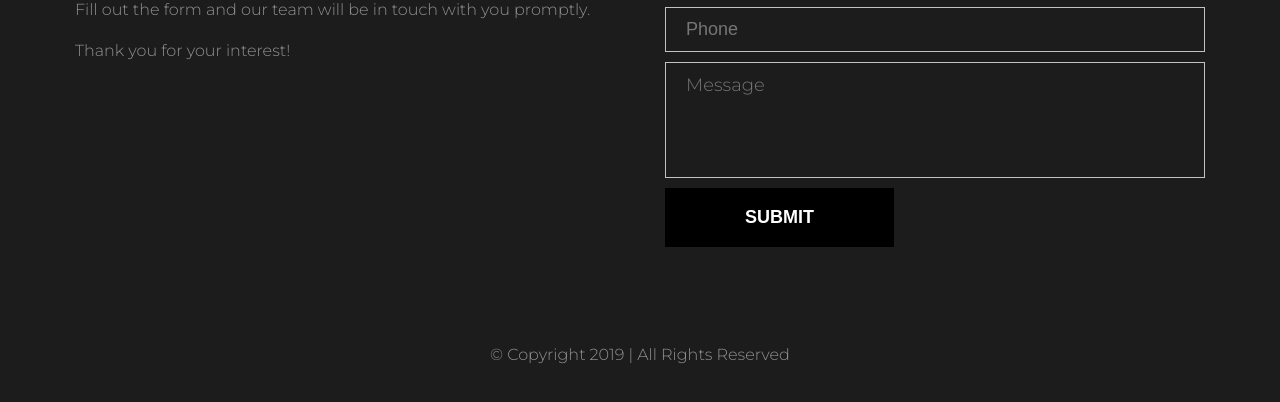
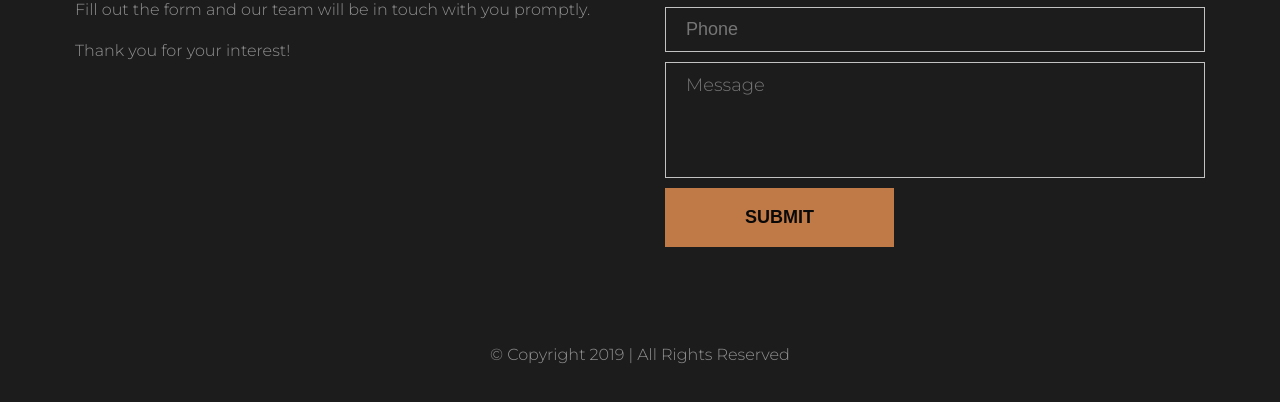
Before and after one commit to mirzomumin98/mirzomumin98.github.io, a plain HTML site: page index.html in a window 1280 px wide. Shown: the part 4072-4474 px from the top of the page. Drawn offline with nearby package versions, Linux system fonts and the light colour scheme.

Commit message:
AX CAPITAL

```diff
--- a/css/style.css
+++ b/css/style.css
@@ -1010,13 +1010,13 @@ html, body {
 }
 .form__btn {
   display: inline-block;
-  color: #fff;
+  color: #090909;
   font-size: 18px;
   font-weight: 700;
   text-transform: uppercase;
   padding: 19px 80px;
   background-color: transparent;
-  background-color: #000;
+  background-color: #c07a47;
   position: relative;
   transition: all 0.5s ease 0s;
 }
@@ -1027,11 +1027,8 @@ html, body {
   height: 100%;
   top: 0;
   left: 50%;
-  background-color: #c07a47;
+  background-color: #c2c2c2;
   transition: all 0.5s ease 0s;
-}
-.form__btn:hover {
-  color: #090909;
 }
 .form__btn:hover:after {
   width: 100%;
```
